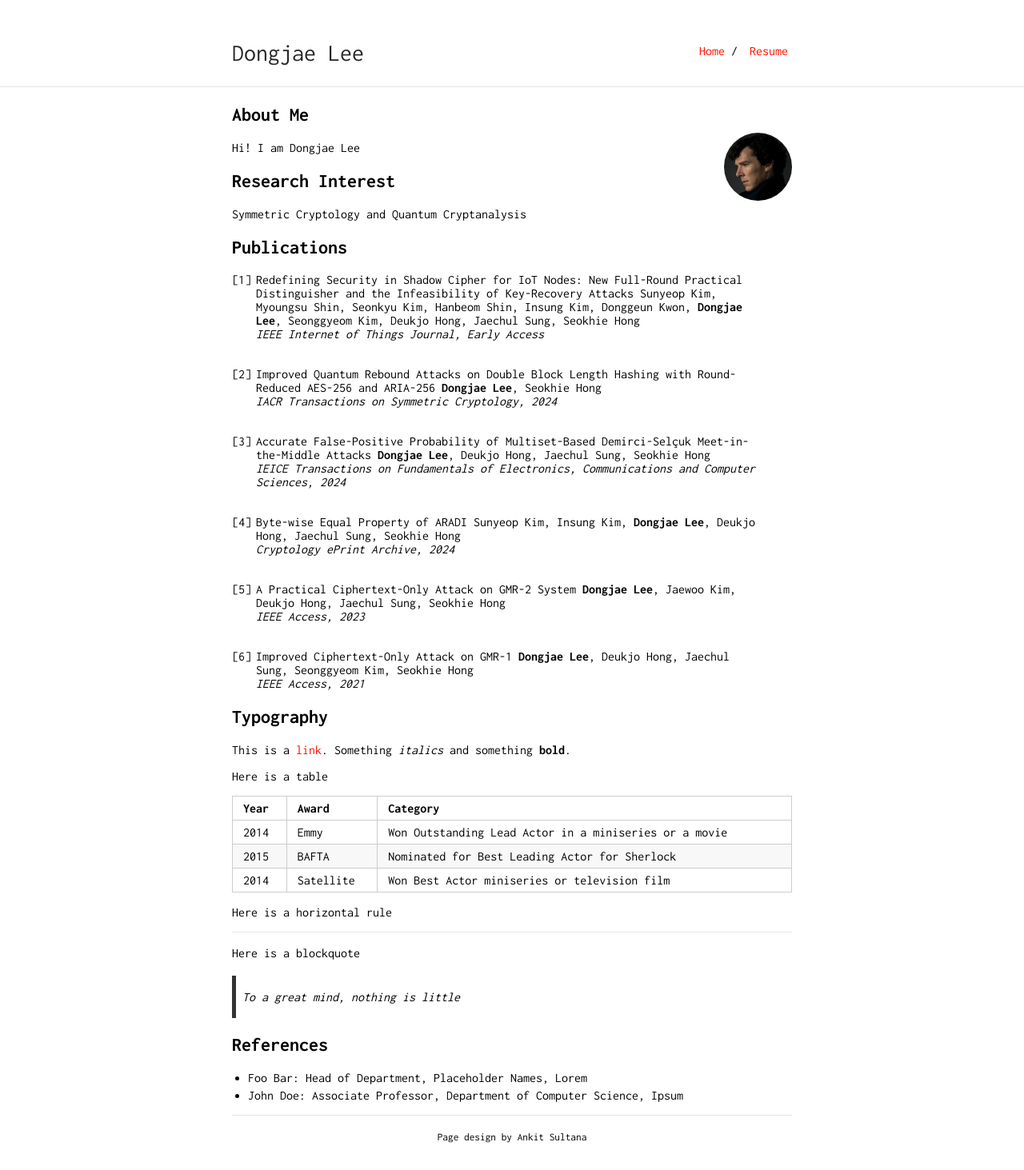
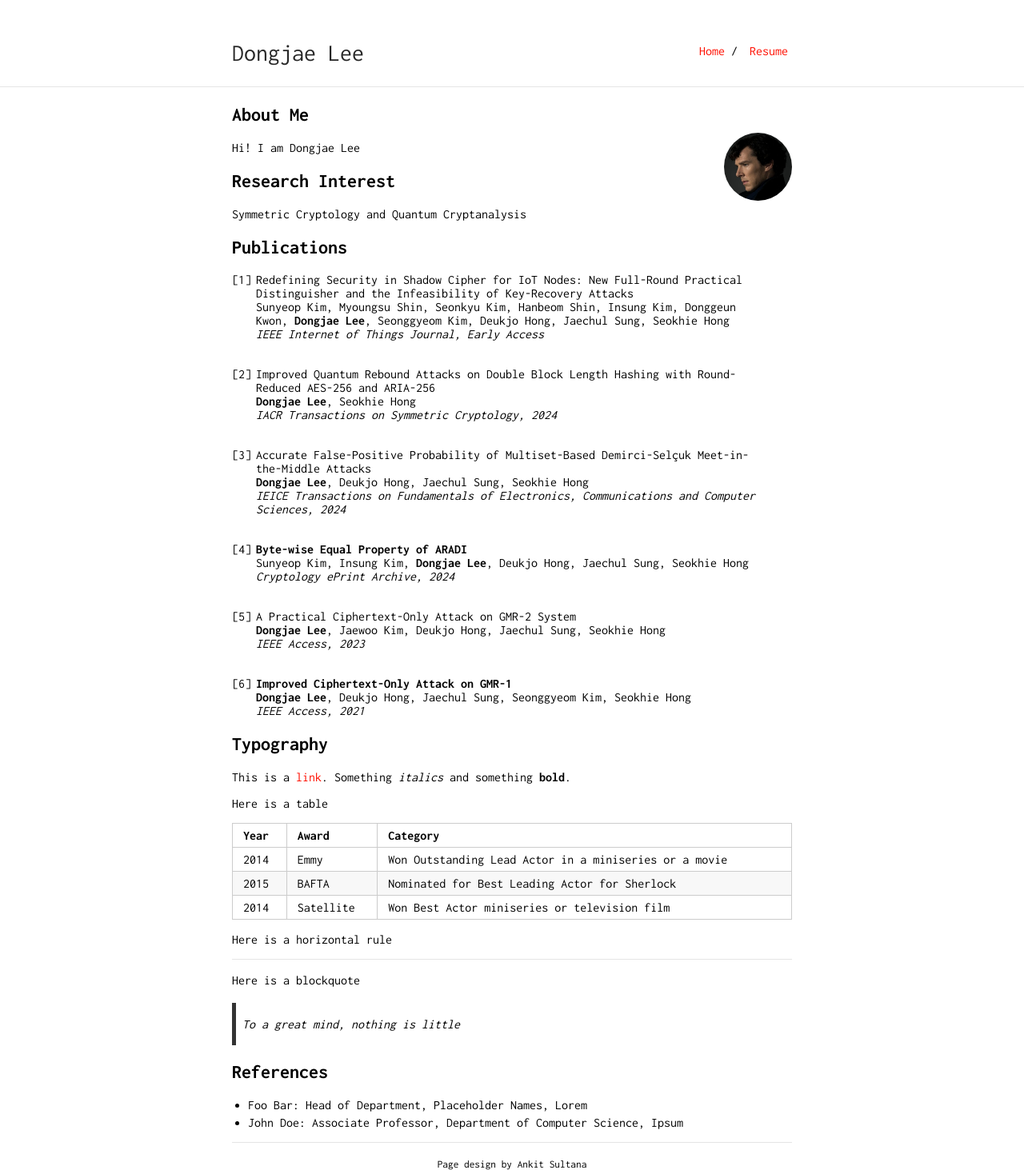
Before and after one commit to DongjaeLee-Dd2dD2/DongjaeLee-Dd2dD2.github.io, a Jekyll site: the page built from index.md, in a window 1280 px wide. Shown: the whole page at 80% size. Built offline with Jekyll 4.4.1, drawn with Linux system fonts in a browser that asks for light colours; our own code applies the rules of GitHub Pages for plain Markdown files; before the commit the page ends 1429 px from its top, so only the background shows below that.

```diff
--- a/index.md
+++ b/index.md
@@ -14,32 +14,32 @@ Symmetric Cryptology and Quantum Cryptanalysis
 
 ## Publications
 
-6. Redefining Security in Shadow Cipher for IoT Nodes: New Full-Round Practical Distinguisher and the Infeasibility of Key-Recovery Attacks
+6. Redefining Security in Shadow Cipher for IoT Nodes: New Full-Round Practical Distinguisher and the Infeasibility of Key-Recovery Attacks \\
 Sunyeop Kim, Myoungsu Shin, Seonkyu Kim, Hanbeom Shin, Insung Kim, Donggeun Kwon, **Dongjae Lee**, Seonggyeom Kim, Deukjo Hong, Jaechul Sung, Seokhie Hong
 *IEEE Internet of Things Journal, Early Access*
 <br />
 
-5. Improved Quantum Rebound Attacks on Double Block Length Hashing with Round-Reduced AES-256 and ARIA-256
+5. Improved Quantum Rebound Attacks on Double Block Length Hashing with Round-Reduced AES-256 and ARIA-256 \\
 **Dongjae Lee**, Seokhie Hong
 *IACR Transactions on Symmetric Cryptology, 2024*
 <br />
 
-4. Accurate False-Positive Probability of Multiset-Based Demirci-Selçuk Meet-in-the-Middle Attacks
+4. Accurate False-Positive Probability of Multiset-Based Demirci-Selçuk Meet-in-the-Middle Attacks \\
 **Dongjae Lee**, Deukjo Hong, Jaechul Sung, Seokhie Hong
 *IEICE Transactions on Fundamentals of Electronics, Communications and Computer Sciences, 2024*
 <br />
 
-3. Byte-wise Equal Property of ARADI
+3. **Byte-wise Equal Property of ARADI** \\
 Sunyeop Kim, Insung Kim, **Dongjae Lee**, Deukjo Hong, Jaechul Sung, Seokhie Hong
 *Cryptology ePrint Archive, 2024*
 <br />
 
-2. A Practical Ciphertext-Only Attack on GMR-2 System
+2. A Practical Ciphertext-Only Attack on GMR-2 System \\
 **Dongjae Lee**, Jaewoo Kim, Deukjo Hong, Jaechul Sung, Seokhie Hong
 *IEEE Access, 2023*
 <br />
 
-1. Improved Ciphertext-Only Attack on GMR-1
+1. **Improved Ciphertext-Only Attack on GMR-1** \\
 **Dongjae Lee**, Deukjo Hong, Jaechul Sung, Seonggyeom Kim, Seokhie Hong
 *IEEE Access, 2021*
 
```
